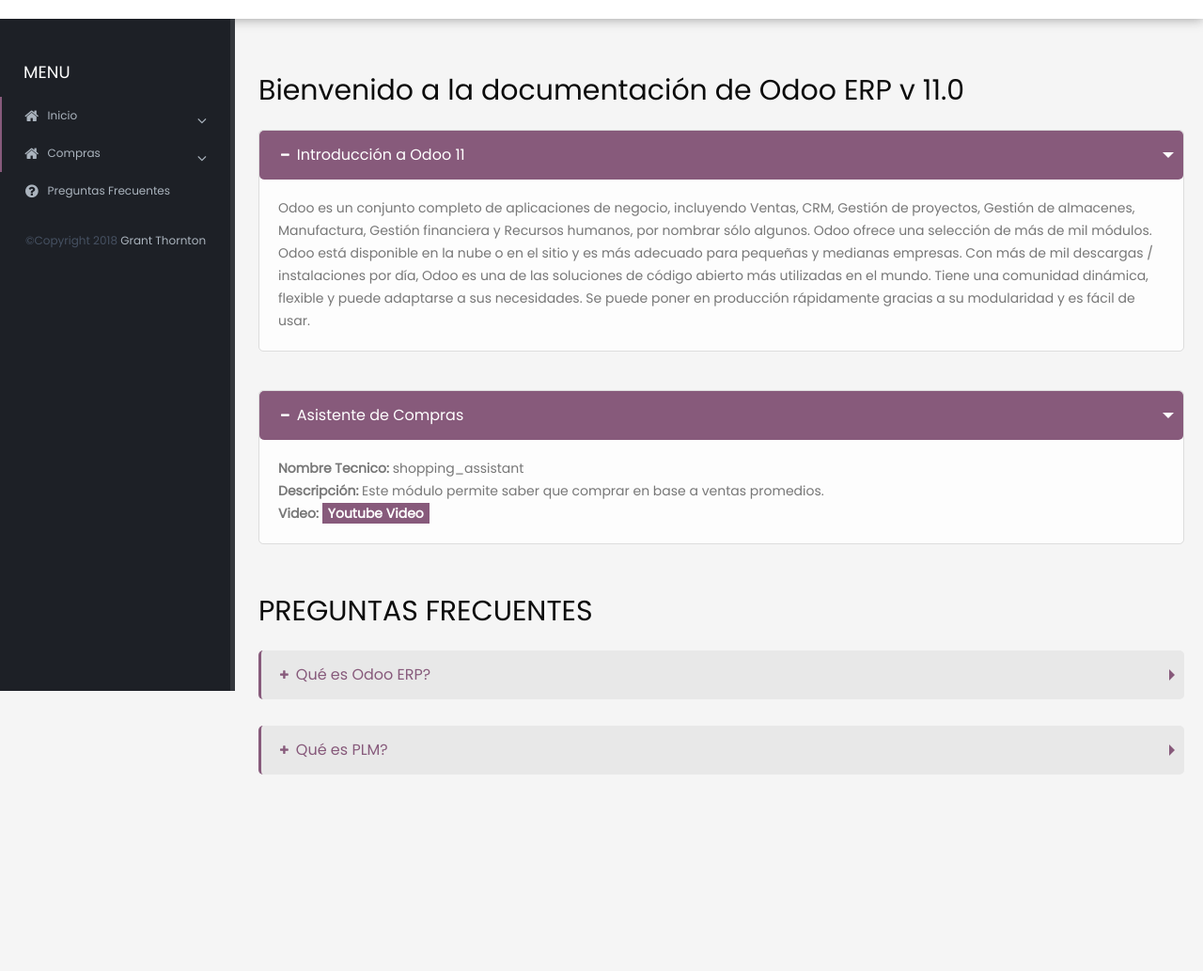
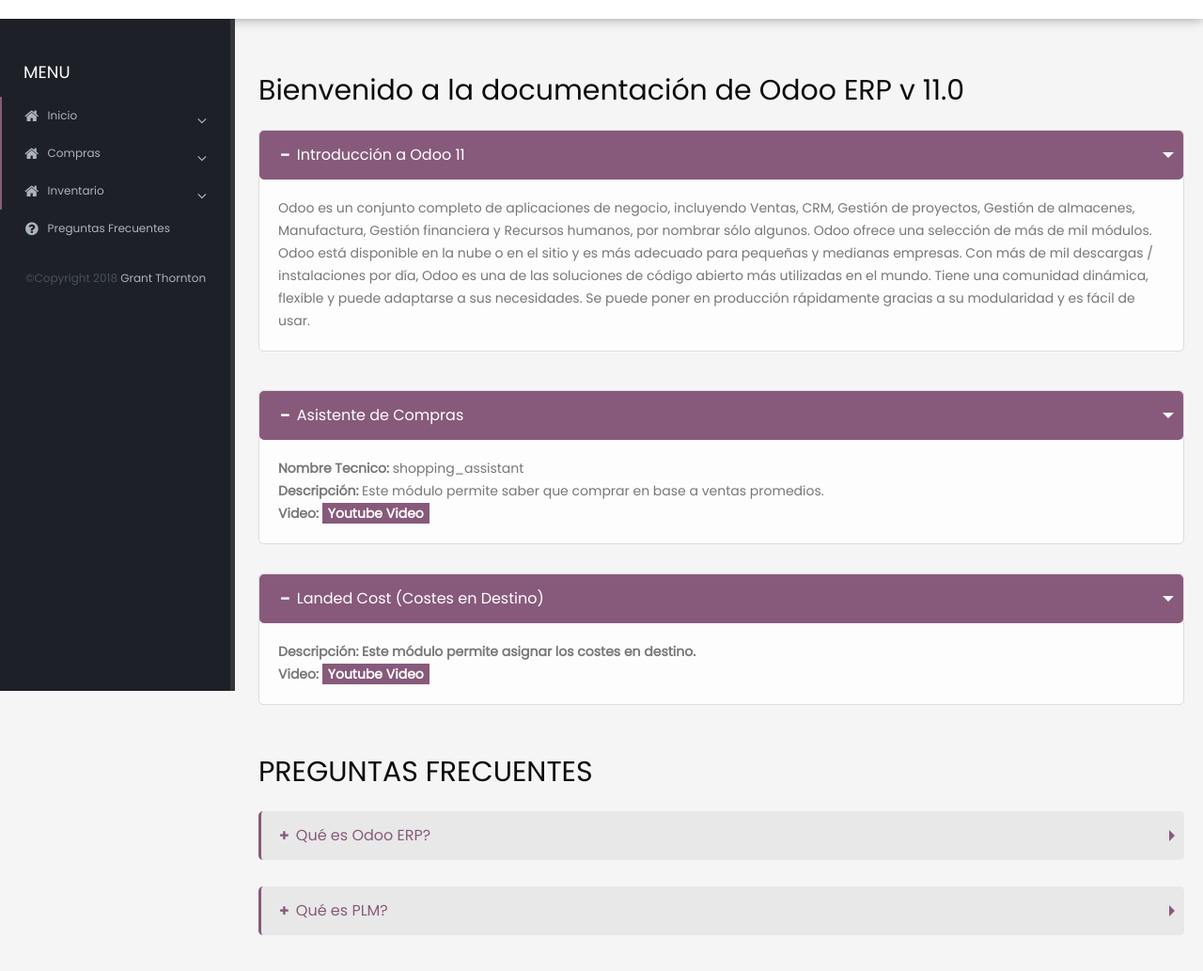
Before and after one commit to falconsoft3d/curso-odoo-11, a plain HTML site: page index.html in a window 1280 px wide. Shown: the part 65-1098 px from the top of the page at 94% size. Before the commit the page ends 937 px from the top, so only its background shows below. Drawn offline with Linux system fonts and the light colour scheme.

Commit message:
subiendo cambios

```diff
--- a/index.html
+++ b/index.html
@@ -72,6 +72,11 @@
 					<li class="nav-active nav-parent"><a href="#"><i class="fa fa-home"></i>Compras</a>
 						<ul class="nav nav-children">
 							<li><a href="#asistente_compras">Asistente de Compras</a></li>
+						</ul>
+					</li>
+					<li class="nav-active nav-parent"><a href="#"><i class="fa fa-home"></i>Inventario</a>
+						<ul class="nav nav-children">
+							<li><a href="#landed_cost">Landed Cost (Costes en Destino)</a></li>
 						</ul>
 					</li>
 				</ul>
@@ -177,6 +182,18 @@
 						</section>
 				</div></div>
 
+				<div id="landed_cost" class="row"><div class="col-md-12"></div>
+					<div class="col-md-12 toggle" data-plugin-toggle="">
+						<section id="welcome" class="toggle active">
+							<label></i>Landed Cost (Costes en Destino)</label>
+							<div class="toggle-content" style="display: block;">
+								<p><b>Descripción:</b> Este módulo permite asignar los costes en destino.</p>
+								<p><b>Video:<b>  <a href="https://youtu.be/21FphG0kAv8" target="_blank"><span class="highlight">Youtube Video</span></a></p>
+							</div>
+						</section>
+				</div></div>
+
+
 
 				<!--
 
```
